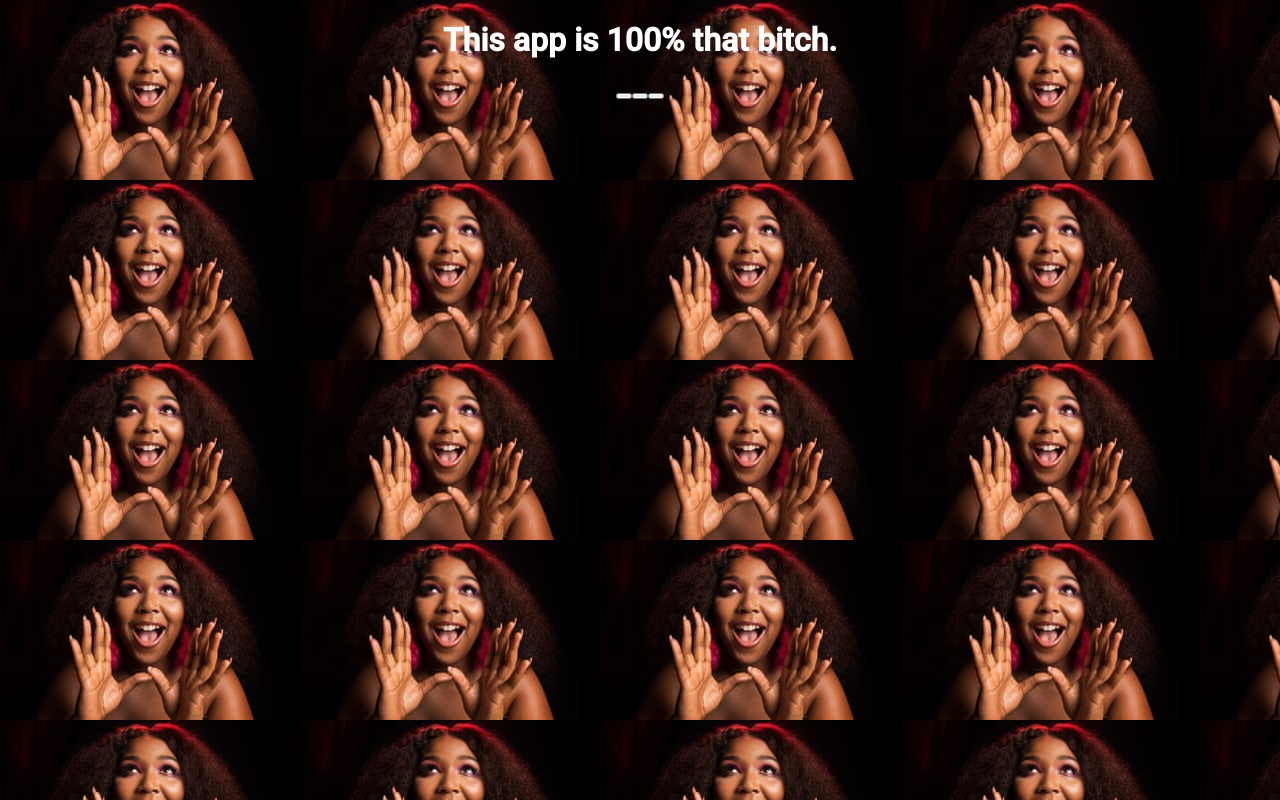
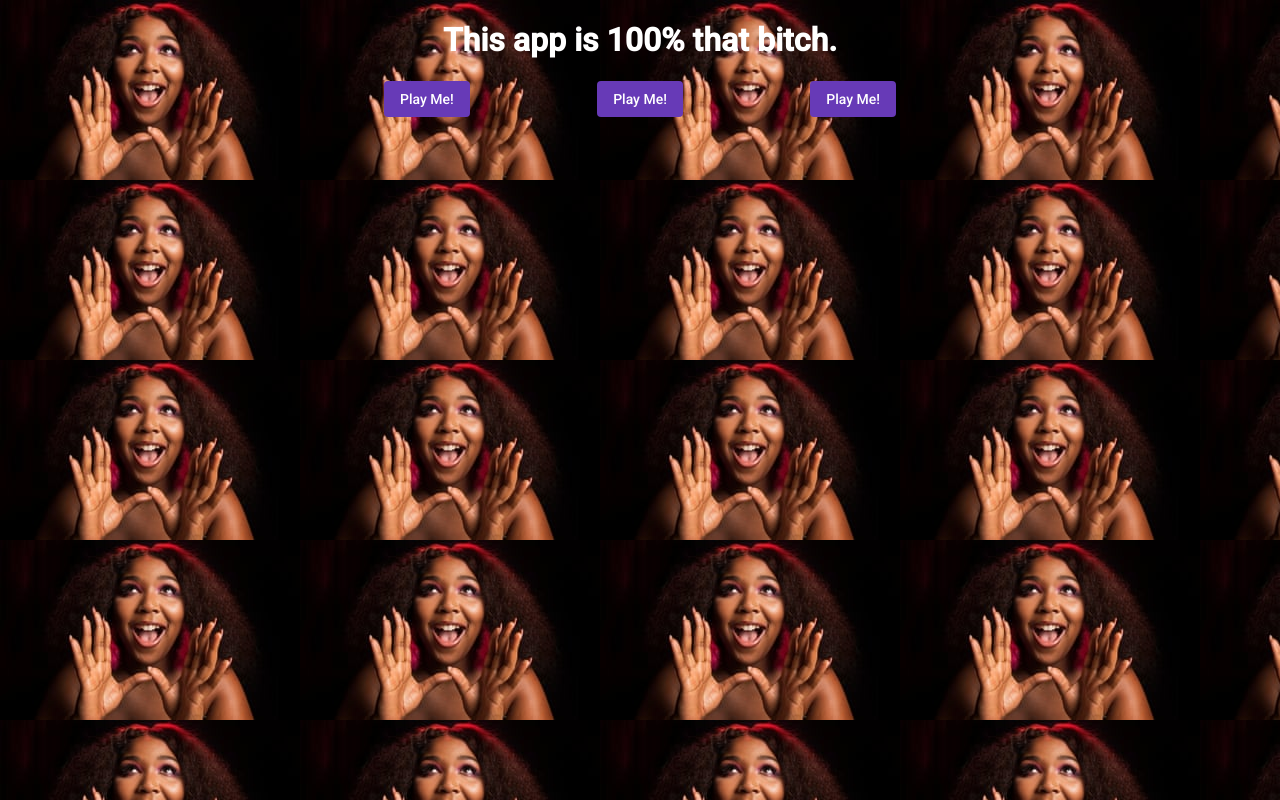
Before and after one commit to mimi1694/Soundboard, an Angular app: page / in a window 1280 px wide. Built offline with nearby package versions, Linux system fonts and the light colour scheme.

Commit message:
got angular material and basic styling in

```diff
--- a/src/app/app.component.html
+++ b/src/app/app.component.html
@@ -1,4 +1,6 @@
 <h1>
   This app is 100% that bitch.
 </h1>
-<router-outlet></router-outlet>
+<div class="content">
+  <router-outlet></router-outlet>
+</div>
--- a/src/app/app.component.scss
+++ b/src/app/app.component.scss
@@ -8,3 +8,7 @@
     flex-direction: column;
     align-items: center;
 }
+
+.content {
+  width: 40vw;
+}
--- a/src/app/app.module.ts
+++ b/src/app/app.module.ts
@@ -14,8 +14,8 @@ import { MatButtonModule } from '@angular/material/button';
   ],
   imports: [
     BrowserModule,
+    BrowserAnimationsModule,
     RouterModule,
-    BrowserAnimationsModule,
     MatButtonModule,
     AppRoutingModule,
     SoundboardModule,
--- a/src/app/soundboard/sound/sound.component.html
+++ b/src/app/soundboard/sound/sound.component.html
@@ -1,3 +1,2 @@
-<button (click)="playSound(audio)">
-    <audio #audio [src]="soundSrc"></audio>
-</button>
+<button mat-flat-button color="primary" (click)="playSound(audio)">{{ soundText }}</button>
+<audio #audio [src]="soundSrc"></audio>
--- a/src/app/soundboard/sound/sound.component.ts
+++ b/src/app/soundboard/sound/sound.component.ts
@@ -7,10 +7,11 @@ import { Component, Input } from '@angular/core';
 })
 export class SoundComponent {
     @Input() soundSrc: string;
+    @Input() soundText: string;
 
     constructor() {}
 
     playSound(audio: HTMLAudioElement) {
-        audio.play();
+      audio.play();
     }
 }
--- a/src/app/soundboard/soundboard.component.html
+++ b/src/app/soundboard/soundboard.component.html
@@ -1,3 +1,3 @@
-<sound [soundSrc]="amen"></sound>
-<sound [soundSrc]="lizzo_amen"></sound>
-<sound [soundSrc]="laugh"></sound>
+<sound [soundSrc]="amen" soundText="Play Me!"></sound>
+<sound [soundSrc]="lizzo_amen" soundText="Play Me!"></sound>
+<sound [soundSrc]="laugh" soundText="Play Me!"></sound>
--- a/src/app/soundboard/soundboard.component.scss
+++ b/src/app/soundboard/soundboard.component.scss
@@ -0,0 +1,4 @@
+:host {
+    justify-content: space-between;
+    display: flex;
+}
```
Also changed, not shown: 1 other file (tests, documents, lock files or other folders).
